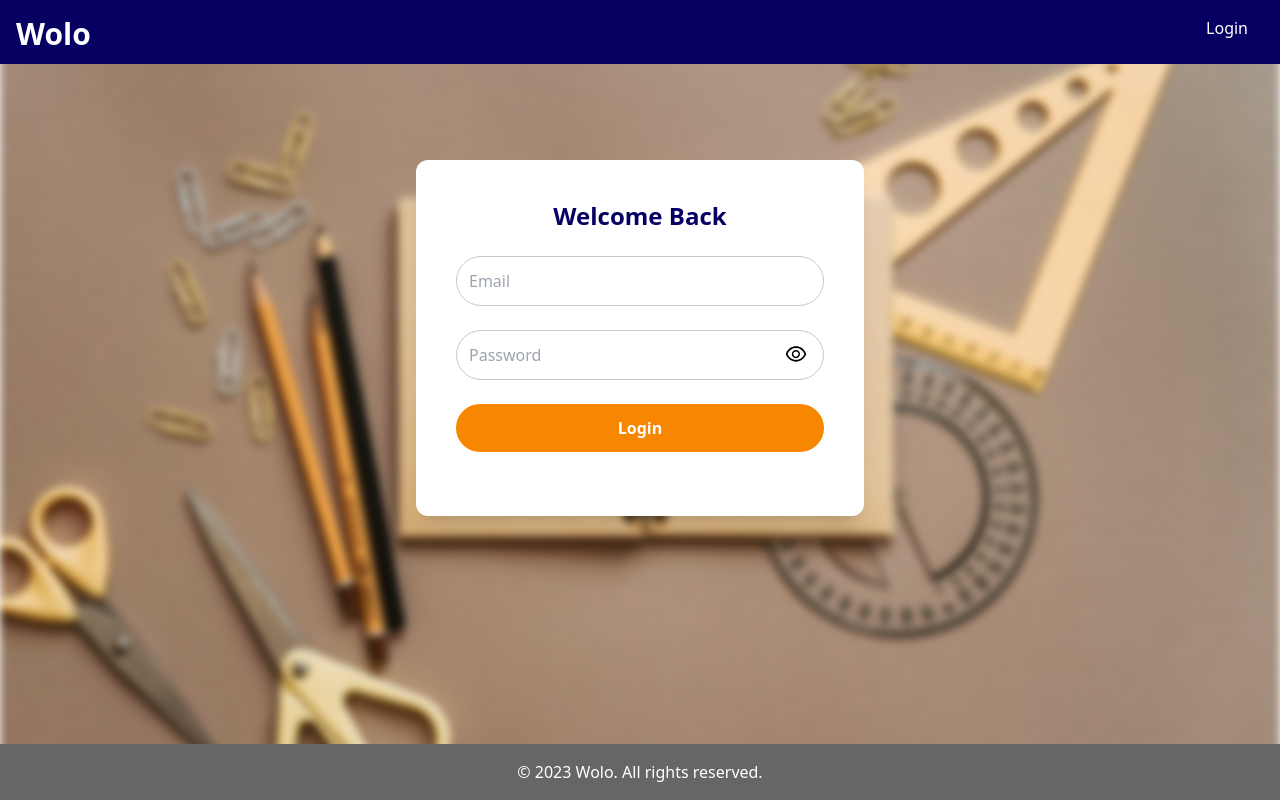
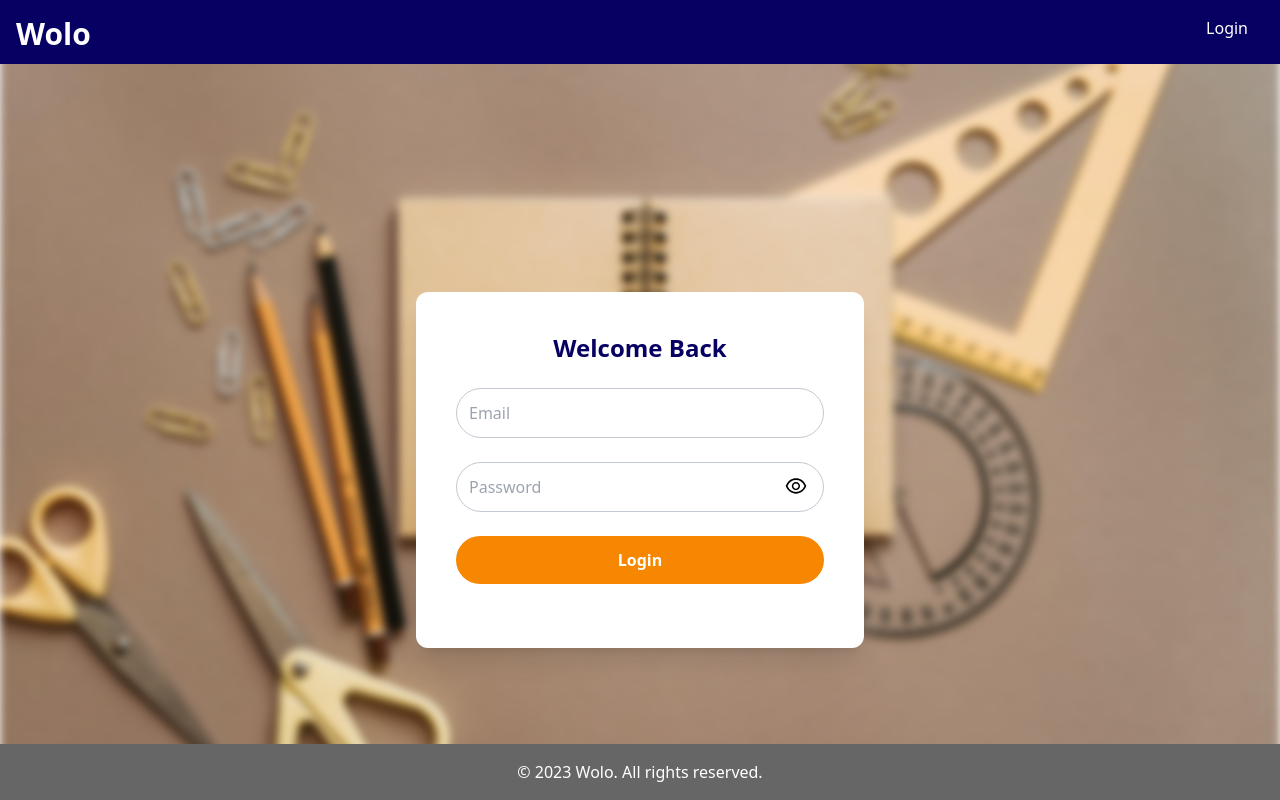
Before and after one commit to SaifAliHashmi047/WoloWeb, a React (Vite) app: page /login in a window 1280 px wide. Built offline with nearby package versions, Linux system fonts and the light colour scheme.

Commit message:
changes classes

```diff
--- a/src/layout/Layout.jsx
+++ b/src/layout/Layout.jsx
@@ -23,8 +23,8 @@ const Layout = () => {
       </header>
 
       {/* Scrollable Content */}
-      <section className="flex-grow overflow-y-auto">
-        <div className="container mx-auto px-4 md:px-8 lg:px-12">
+      <section className="flex flex-grow overflow-y-auto justify-end items-end">
+        <div className="container mx-auto px-4 flex  md:px-8 lg:px-12">
           <Outlet />
         </div>
       </section>
```
